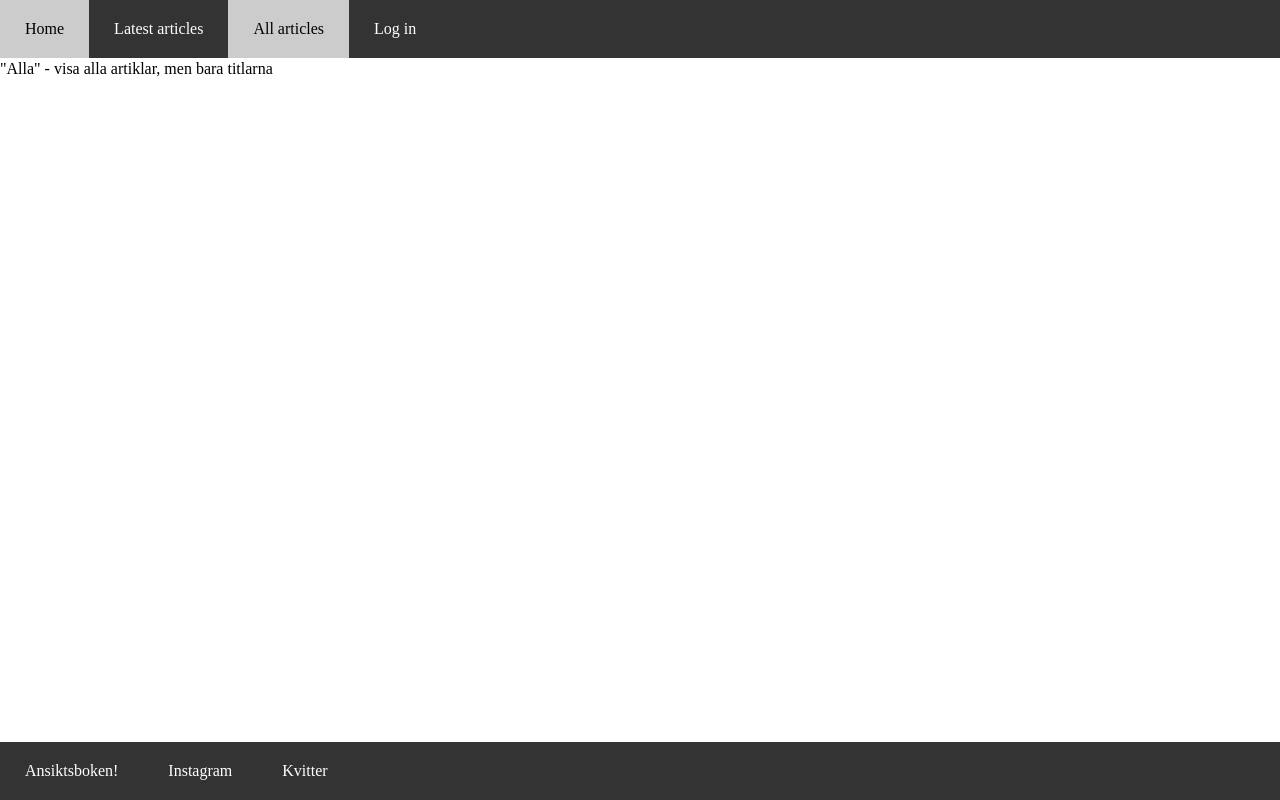
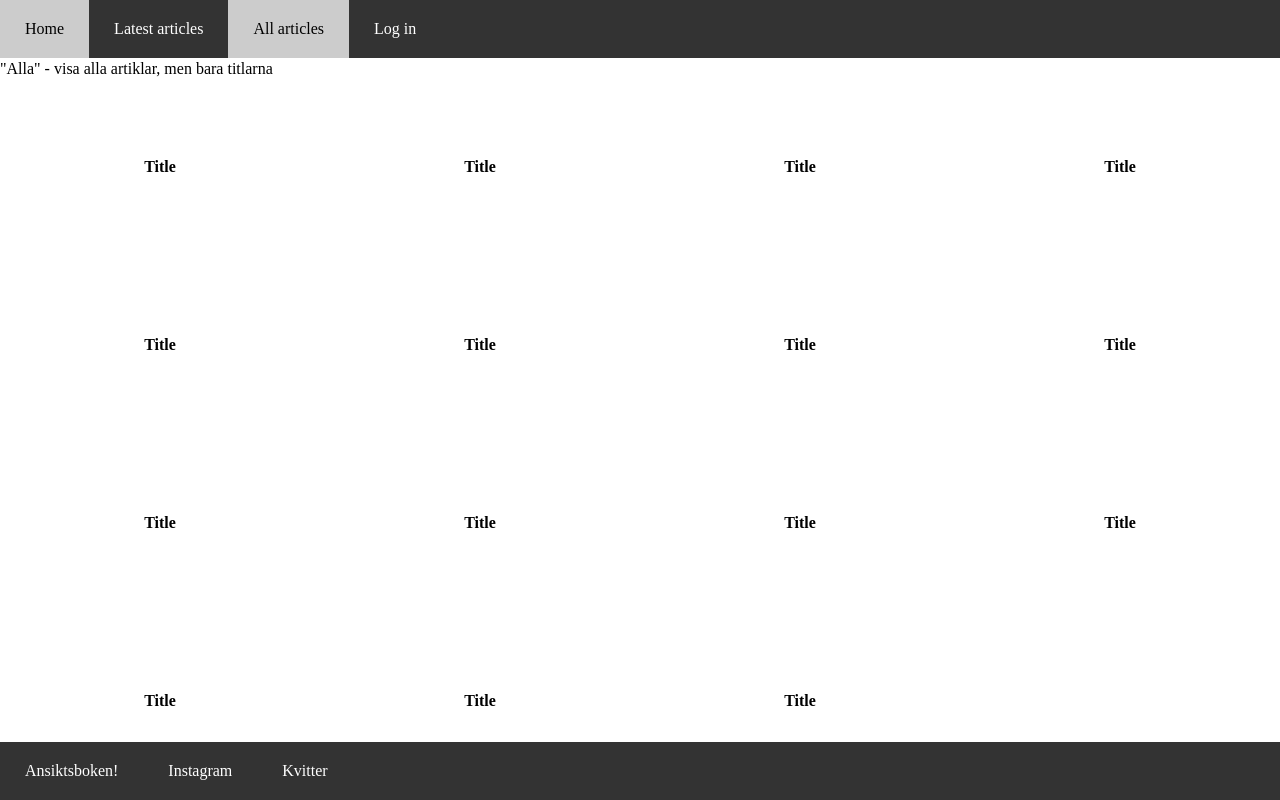
Before and after one commit to EmilHammarstrand/angular-blogg, an Angular app: page /all-articles in a window 1280 px wide. Built offline with nearby package versions, Linux system fonts and the light colour scheme.

Commit message:
added grid

```diff
--- a/src/app/all-articles/all-articles.component.css
+++ b/src/app/all-articles/all-articles.component.css
@@ -0,0 +1,13 @@
+main {
+    display: grid;
+    grid-template-columns: repeat(4, 1fr);
+    grid-template-rows: repeat(3, 1fr);
+    grid-column-gap: 0px;
+    grid-row-gap: 10em;
+    text-align: center;
+    margin-top: 5em;
+}
+
+.title {
+    font-weight: bolder;
+}
--- a/src/app/all-articles/all-articles.component.html
+++ b/src/app/all-articles/all-articles.component.html
@@ -1 +1,20 @@
 <p>"Alla" - visa alla artiklar, men bara titlarna</p>
+
+<main>
+<div class="title">Title</div>
+<div class="title">Title</div>
+<div class="title">Title</div>
+<div class="title">Title</div>
+<div class="title">Title</div>
+<div class="title">Title</div>
+<div class="title">Title</div>
+<div class="title">Title</div>
+<div class="title">Title</div>
+<div class="title">Title</div>
+<div class="title">Title</div>
+<div class="title">Title</div>
+<div class="title">Title</div>
+<div class="title">Title</div>
+<div class="title">Title</div>
+
+</main>
--- a/src/app/latest-article/latest-article.component.css
+++ b/src/app/latest-article/latest-article.component.css
@@ -0,0 +1,17 @@
+main {
+    display: grid;
+    grid-template-columns: repeat(3, 1fr);
+    grid-template-rows: repeat(2, 1fr);
+    grid-column-gap: 0px;
+    grid-row-gap: 10em;
+    text-align: center;
+    margin-top: 5em;
+}
+
+.title {
+    font-weight: bolder;
+}
+
+.content {
+    font-weight: lighter;
+}
--- a/src/app/latest-article/latest-article.component.html
+++ b/src/app/latest-article/latest-article.component.html
@@ -1 +1,9 @@
-<p>"Senaste artiklar" - visa de senaste artiklarna, men bara en förhandsgranskning av innehållet</p>
+<p>"Senaste artiklar" - visa de 5 senaste artiklarna, men bara en förhandsgranskning av innehållet</p>
+
+<main>
+    <div class="title">Title<div class="content">content</div></div>
+    <div class="title">Title<div class="content">content</div></div>
+    <div class="title">Title<div class="content">content</div></div>
+    <div class="title">Title<div class="content">content</div></div>
+    <div class="title">Title<div class="content">content</div></div>
+</main>
```
